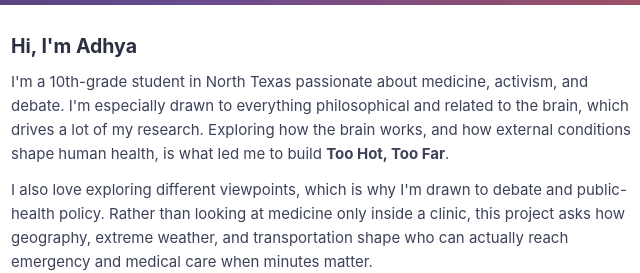
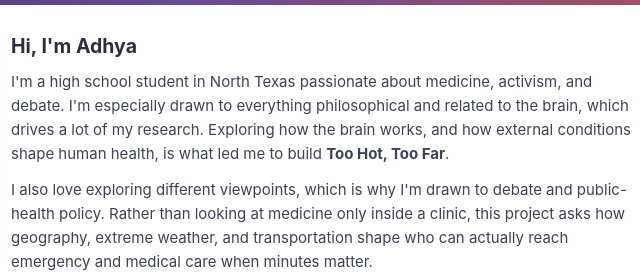
Before and after one commit to adhyarr/heat-and-brain, a plain HTML site: page about.html in a window 1280 px wide. Shown: the part 235-508 px from the top of the page, 421-1061 px from the left. Drawn offline with Linux system fonts and the light colour scheme.

Commit message:
Update grade wording to high school student on about.html

```diff
--- a/about.html
+++ b/about.html
@@ -55,7 +55,7 @@ footer{color:#8a8fa3;font-size:12.5px;padding:6px 0 40px}
       <img class="avatar" src="images/adhya.jpg" alt="Adhya Rodda">
       <div>
         <h2>Hi, I'm Adhya</h2>
-        <p class="bio">I'm a 10th-grade student in North Texas passionate about medicine, activism, and debate. I'm especially drawn to everything philosophical and related to the brain, which drives a lot of my research. Exploring how the brain works, and how external conditions shape human health, is what led me to build <b>Too Hot, Too Far</b>.</p>
+        <p class="bio">I'm a high school student in North Texas passionate about medicine, activism, and debate. I'm especially drawn to everything philosophical and related to the brain, which drives a lot of my research. Exploring how the brain works, and how external conditions shape human health, is what led me to build <b>Too Hot, Too Far</b>.</p>
         <p class="bio" style="margin-bottom:0">I also love exploring different viewpoints, which is why I'm drawn to debate and public-health policy. Rather than looking at medicine only inside a clinic, this project asks how geography, extreme weather, and transportation shape who can actually reach emergency and medical care when minutes matter.</p>
       </div>
     </div>
```
